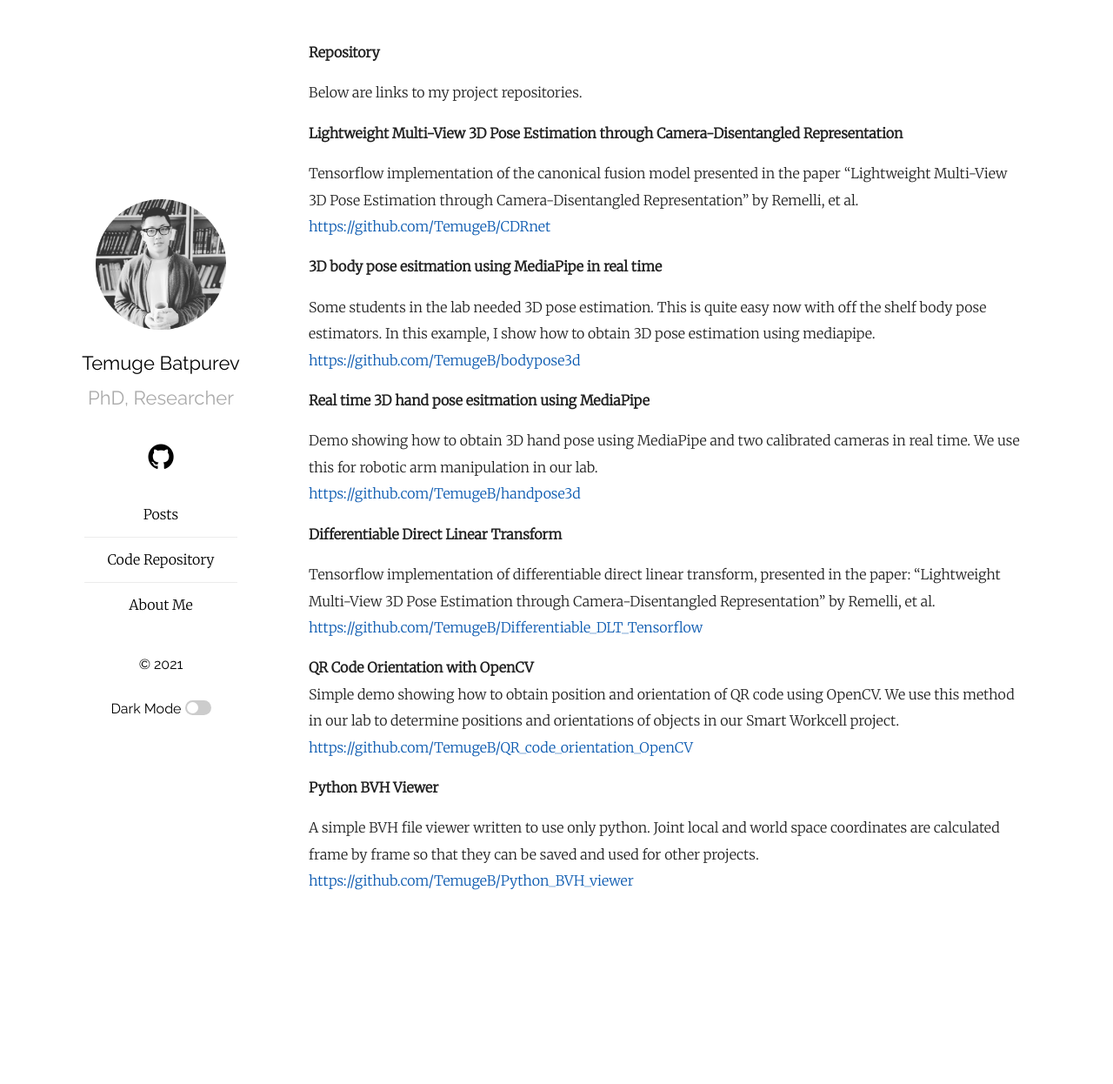
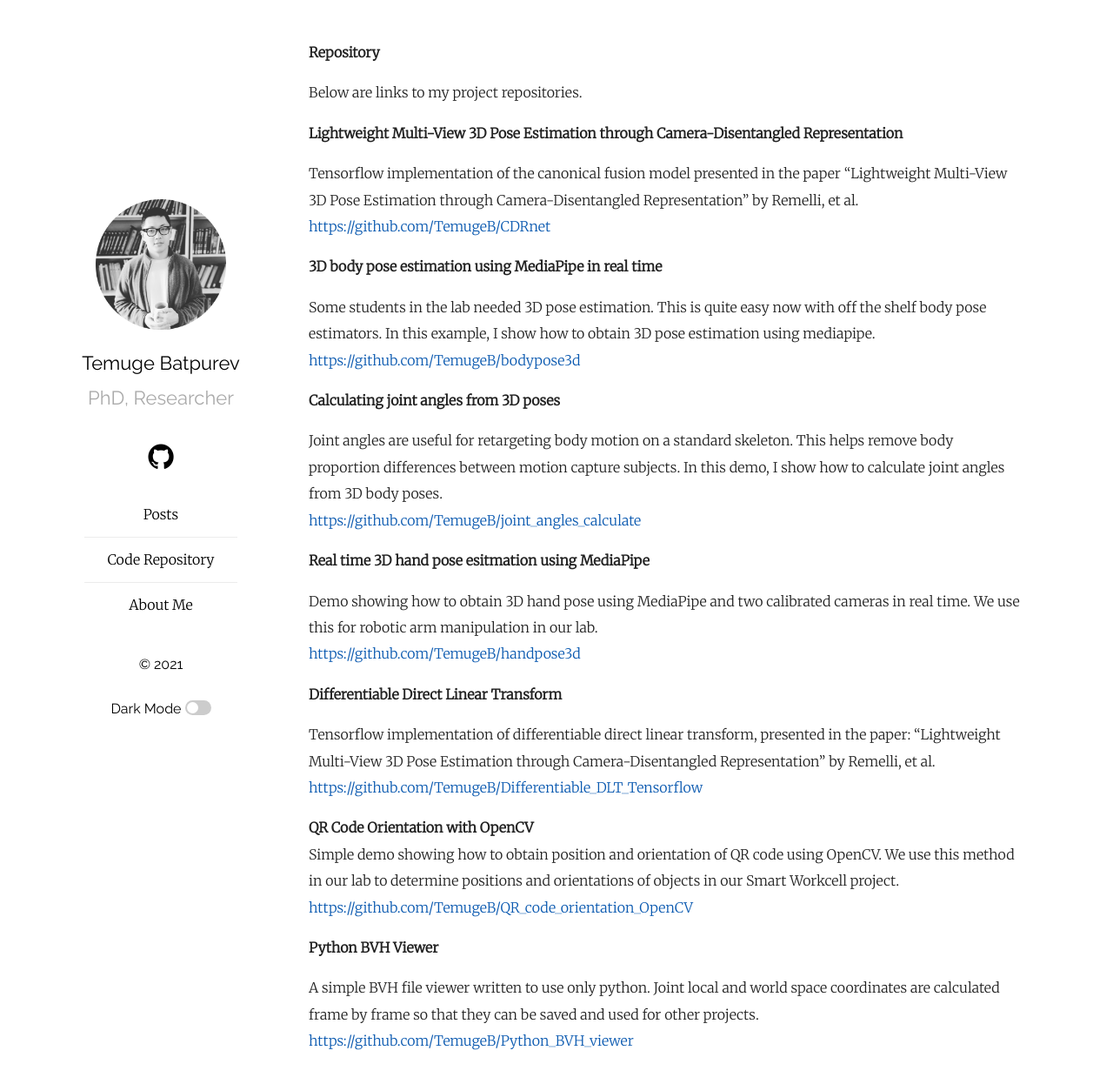
Before and after one commit to TemugeB/temugeb.github.io, a Jekyll site: the page built from repository.md, in a window 1280 px wide and 1257 px high. Shown: the top 1246 px of the window at 87% size. Built offline with Jekyll 4.4.1, drawn with Linux system fonts in a browser that asks for light colours.

Commit message:
Update repository.md

```diff
--- a/repository.md
+++ b/repository.md
@@ -12,10 +12,17 @@ Tensorflow implementation of the canonical fusion model presented in the paper "
 [https://github.com/TemugeB/CDRnet](https://github.com/TemugeB/CDRnet)
 
 
-**3D body pose esitmation using MediaPipe in real time**
+**3D body pose estimation using MediaPipe in real time**
 
 Some students in the lab needed 3D pose estimation. This is quite easy now with off the shelf body pose estimators. In this example, I show how to obtain 3D pose estimation using mediapipe.
 [https://github.com/TemugeB/bodypose3d](https://github.com/TemugeB/bodypose3d)
+
+
+**Calculating joint angles from 3D poses**
+
+Joint angles are useful for retargeting body motion on a standard skeleton. This helps remove body proportion differences between motion capture subjects. In this demo, I show how to calculate joint angles from 3D body poses.
+[https://github.com/TemugeB/joint_angles_calculate](https://github.com/TemugeB/joint_angles_calculate)
+
 
 
 **Real time 3D hand pose esitmation using MediaPipe**
```
